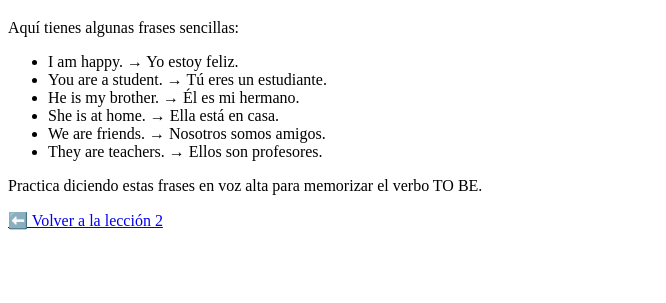
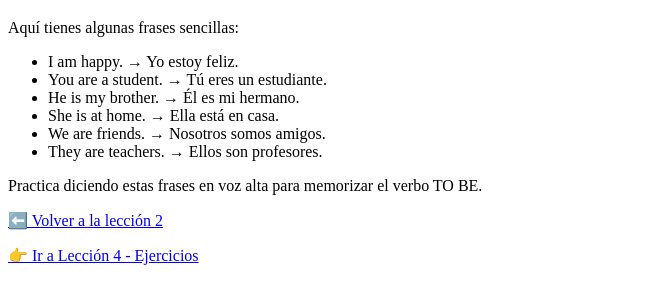
Before and after one commit to Zeus2604/aprende-ingles-to-be, a plain HTML site: page leccion3.html in a window 1280 px wide. Shown: the part 61-364 px from the top of the page, without its empty margins (0-666 px from the left). Drawn offline with Linux system fonts and the light colour scheme.

Commit message:
Update leccion3.html
Agrego link a Lección 4 desde Lección 3

```diff
--- a/leccion3.html
+++ b/leccion3.html
@@ -23,3 +23,4 @@
   <a href="leccion2.html">⬅️ Volver a la lección 2</a>
 </body>
 </html>
+<p><a href="leccion4.html">👉 Ir a Lección 4 - Ejercicios</a></p>
```
